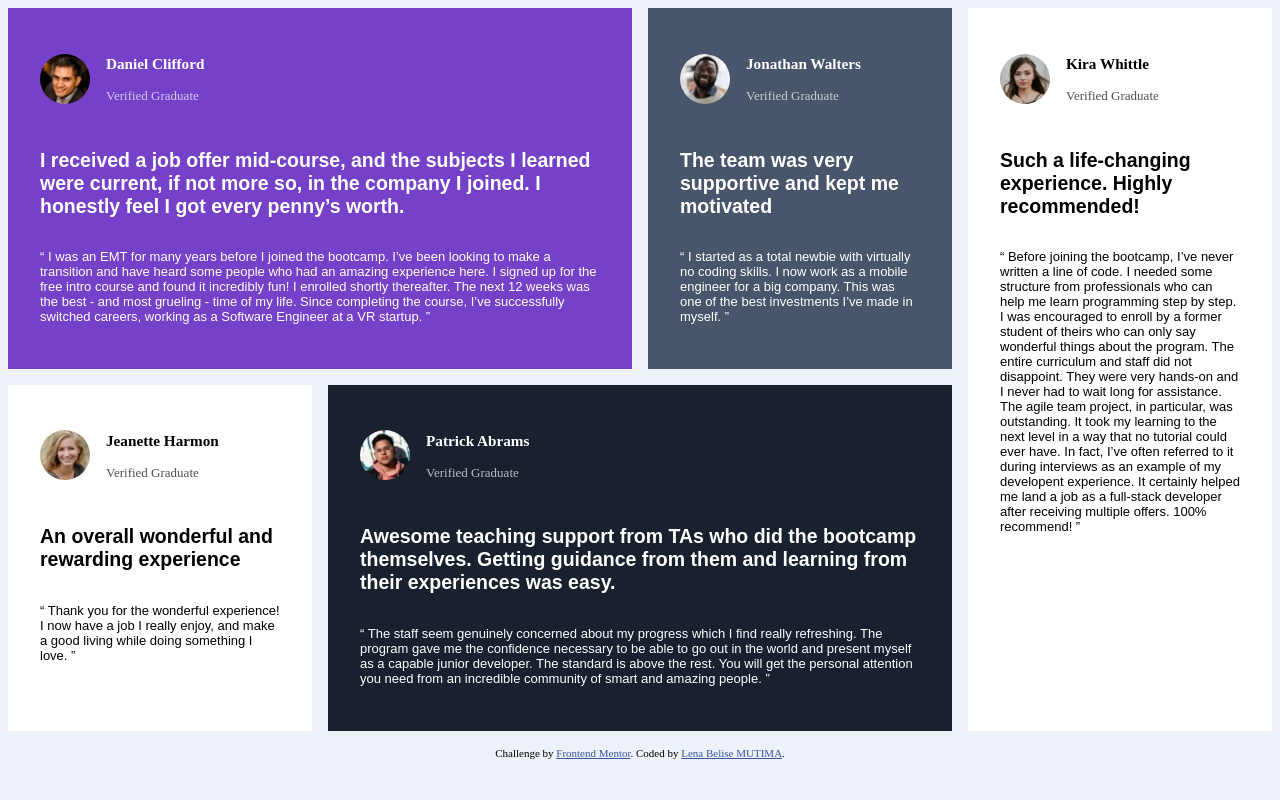
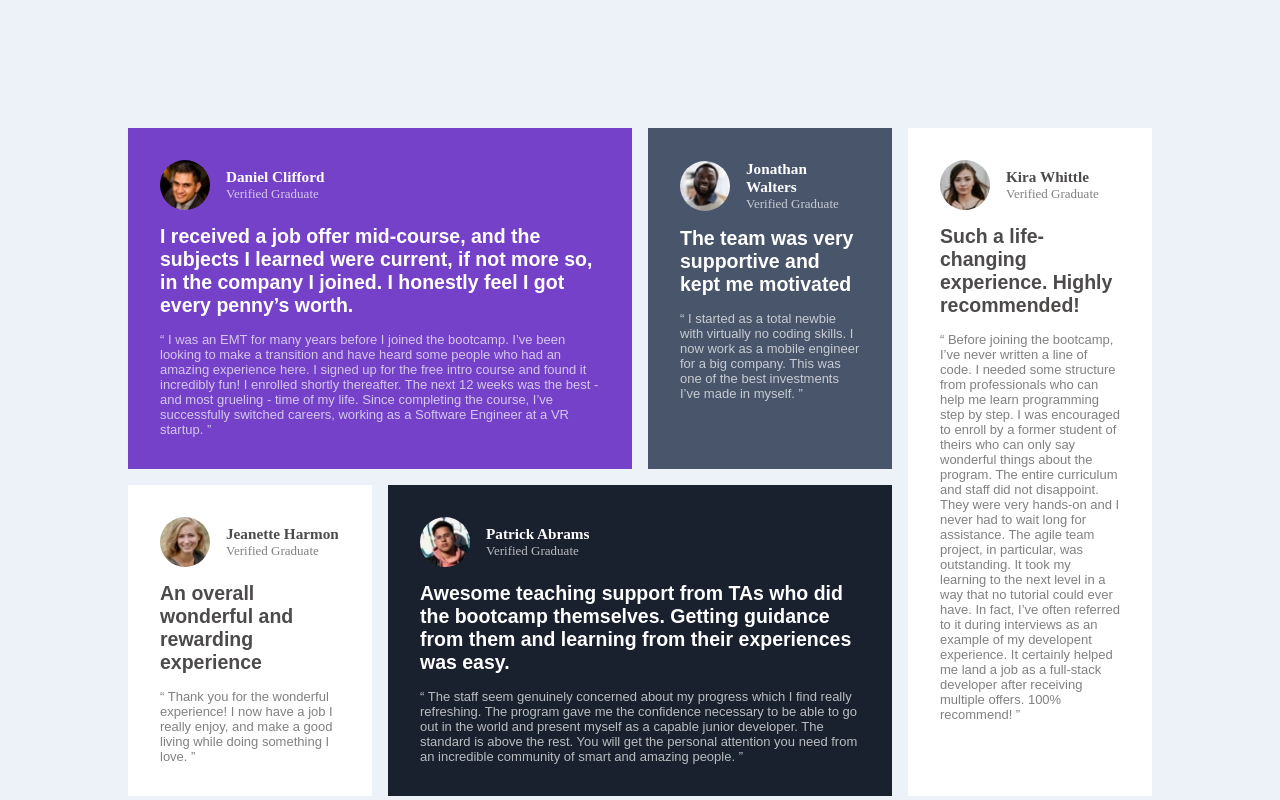
Before and after one commit to lena-bel/testimonials-frontendmentor, a website: page public/index.html in a window 1280 px wide. Shown: the top 800 px of the page. Drawn offline with Linux system fonts and the light colour scheme; a web font is replaced by a local one.

Commit message:
changed the styles

```diff
--- a/app/sass/_base.scss
+++ b/app/sass/_base.scss
@@ -1,11 +1,15 @@
 @import "variables";
 @import "utilis";
-// *{
-//     margin: 0;
-// }
+*{
+    margin: 0;
+}
 body{
     font-size: 13px;
+
+}
+main{
     background-color: $body-bc;
+    padding: 8rem;
 }
 article{
     padding: 2rem;
@@ -20,6 +24,7 @@ article{
 }
 #kira, #jeanette{
     background-color: $kira-jeanette;
+    color: rgb(77, 74, 74);
 }
 #patrick{
     background-color: $pattric-bc;
@@ -37,18 +42,18 @@ article>h2{
 article .special{
     @include my-special-font;
 }
-#daniel section p{
+#daniel p{
     color: rgba(255, 255, 255, 70%);
 }
-#jonathan section p{
+#jonathan p{
     color: rgba(255, 255, 255, 70%);
 }
-#patrick section p{
+#patrick  p{
     color: rgba(255, 255, 255, 70%);
 }
-#kira section p{
-    color: rgba(0, 0, 0, 70%);
+#kira p{
+    color: rgba(77, 74, 74, 0.7)
 }
-#jeanette section p{
-    color: rgba(0, 0, 0, 70%);
+#jeanette p{
+    color: rgba(77, 74, 74, 70%)
 }
--- a/app/sass/_layout.scss
+++ b/app/sass/_layout.scss
@@ -14,7 +14,6 @@ article section{
         gap: 1rem;
         margin-left: auto;
         margin-right: auto;
-        place-self: center;
         grid-auto-flow: dense;
     }
     #daniel{
--- a/public/index.html
+++ b/public/index.html
@@ -24,7 +24,7 @@
       .attribution {
         font-size: 11px;
         text-align: center;
-        padding-top: 1rem;
+        padding: 1rem;
       }
       .attribution a {
         color: hsl(228, 45%, 44%);
```
Also changed, not shown: public/style.css, 1 other file.
